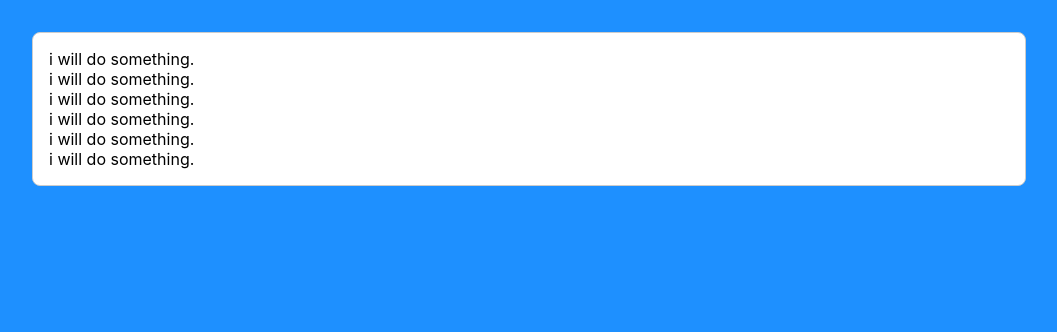
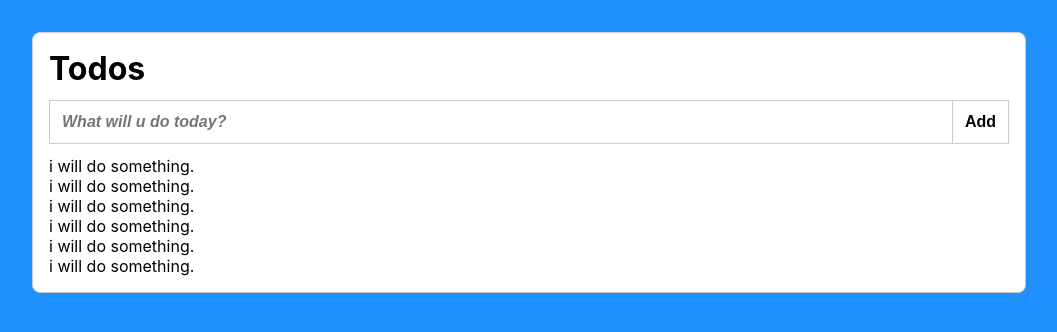
Before and after one commit to Gosh95/typescript-react-todo, a React (Create React App) app: page / in a window 1280 px wide. Shown: the top 332 px of the page, without its empty margins (111-1168 px from the left). Built offline with nearby package versions, Linux system fonts and the light colour scheme.

Commit message:
feat: 투두 추가 폼

```diff
--- /dev/null
+++ b/src/components/Todos/Todo/TodoForm.module.css
@@ -0,0 +1,43 @@
+label {
+  font-weight: bold;
+  font-size: 2rem;
+}
+
+.controls {
+  margin: 0.75rem 0;
+  display: flex;
+  align-items: center;
+  justify-content: space-between;
+}
+
+.controls input {
+  display: inline;
+  outline: none;
+  box-sizing: border-box;
+  padding: 0.75rem;
+  width: 100%;
+  border: 0.5px solid #ccc;
+  border-right: none;
+  font-size: 1rem;
+}
+
+.controls input:focus {
+  box-shadow: 0 0 2px 2px rgba(166, 224, 255, 0.397);
+}
+
+.controls input::placeholder {
+  font-style: italic;
+  font-weight: bold;
+}
+
+.controls button {
+  cursor: pointer;
+  outline: none;
+  display: inline;
+  box-sizing: border-box;
+  padding: 0.75rem;
+  border: 0.5px solid #ccc;
+  font-size: 1rem;
+  font-weight: bold;
+  background-color: transparent;
+}
--- /dev/null
+++ b/src/components/Todos/Todo/TodoForm.tsx
@@ -0,0 +1,16 @@
+import React from 'react';
+import classes from './TodoForm.module.css';
+
+const TodoForm: React.FC = () => {
+  return (
+    <form className={classes.form}>
+      <label htmlFor='todo-input'>Todos</label>
+      <div className={classes.controls}>
+        <input type='text' id='todo-input' placeholder='What will u do today?' />
+        <button>Add</button>
+      </div>
+    </form>
+  );
+};
+
+export default TodoForm;
--- a/src/components/Todos/Todos.tsx
+++ b/src/components/Todos/Todos.tsx
@@ -1,5 +1,6 @@
 import React from 'react';
 import classes from './Todos.module.css';
+import TodoForm from './Todo/TodoForm';
 
 export const TODO_DUMMY = [
   {
@@ -33,6 +34,7 @@ const Todos: React.FC = () => {
 
   return (
     <main className={classes.todos}>
+      <TodoForm />
       <div>
         <ul>{todos}</ul>
       </div>
```
